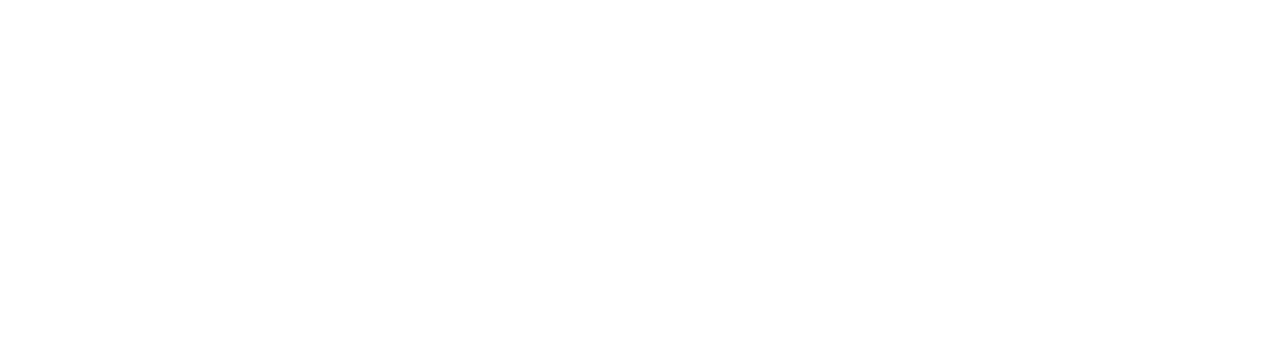
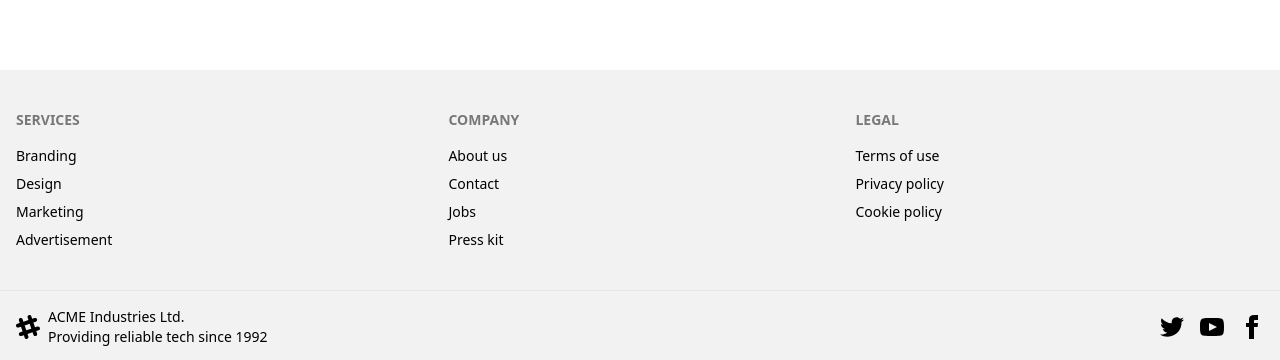
Before and after one commit to parvejpappu100/career-hub, a React (Vite) app: page / in a window 1280 px wide. Shown: the part 1742-2102 px from the top of the page. Before the commit the page ends 1704 px from the top, so only its background shows below. Built offline with nearby package versions, Linux system fonts and the light colour scheme.

Commit message:
added footer

```diff
--- /dev/null
+++ b/src/components/Footer/Footer.jsx
@@ -0,0 +1,45 @@
+import React from 'react';
+
+const Footer = () => {
+    return (
+        <div className='mt-32 bg-base-200'>
+            <footer className="footer p-10 lg:container mx-auto px-4  text-black">
+                <nav>
+                    <h6 className="footer-title">Services</h6>
+                    <a className="link link-hover">Branding</a>
+                    <a className="link link-hover">Design</a>
+                    <a className="link link-hover">Marketing</a>
+                    <a className="link link-hover">Advertisement</a>
+                </nav>
+                <nav>
+                    <h6 className="footer-title">Company</h6>
+                    <a className="link link-hover">About us</a>
+                    <a className="link link-hover">Contact</a>
+                    <a className="link link-hover">Jobs</a>
+                    <a className="link link-hover">Press kit</a>
+                </nav>
+                <nav>
+                    <h6 className="footer-title">Legal</h6>
+                    <a className="link link-hover">Terms of use</a>
+                    <a className="link link-hover">Privacy policy</a>
+                    <a className="link link-hover">Cookie policy</a>
+                </nav>
+            </footer>
+            <footer className="footer px-4 lg:container mx-auto py-4 border-t  text-black border-base-300">
+                <aside className="items-center grid-flow-col">
+                    <svg width="24" height="24" viewBox="0 0 24 24" xmlns="http://www.w3.org/2000/svg" fillRule="evenodd" clipRule="evenodd" className="fill-current"><path d="M22.672 15.226l-2.432.811.841 2.515c.33 1.019-.209 2.127-1.23 2.456-1.15.325-2.148-.321-2.463-1.226l-.84-2.518-5.013 1.677.84 2.517c.391 1.203-.434 2.542-1.831 2.542-.88 0-1.601-.564-1.86-1.314l-.842-2.516-2.431.809c-1.135.328-2.145-.317-2.463-1.229-.329-1.018.211-2.127 1.231-2.456l2.432-.809-1.621-4.823-2.432.808c-1.355.384-2.558-.59-2.558-1.839 0-.817.509-1.582 1.327-1.846l2.433-.809-.842-2.515c-.33-1.02.211-2.129 1.232-2.458 1.02-.329 2.13.209 2.461 1.229l.842 2.515 5.011-1.677-.839-2.517c-.403-1.238.484-2.553 1.843-2.553.819 0 1.585.509 1.85 1.326l.841 2.517 2.431-.81c1.02-.33 2.131.211 2.461 1.229.332 1.018-.21 2.126-1.23 2.456l-2.433.809 1.622 4.823 2.433-.809c1.242-.401 2.557.484 2.557 1.838 0 .819-.51 1.583-1.328 1.847m-8.992-6.428l-5.01 1.675 1.619 4.828 5.011-1.674-1.62-4.829z"></path></svg>
+                    <p>ACME Industries Ltd. <br />Providing reliable tech since 1992</p>
+                </aside>
+                <nav className="md:place-self-center md:justify-self-end">
+                    <div className="grid grid-flow-col gap-4">
+                        <a><svg xmlns="http://www.w3.org/2000/svg" width="24" height="24" viewBox="0 0 24 24" className="fill-current"><path d="M24 4.557c-.883.392-1.832.656-2.828.775 1.017-.609 1.798-1.574 2.165-2.724-.951.564-2.005.974-3.127 1.195-.897-.957-2.178-1.555-3.594-1.555-3.179 0-5.515 2.966-4.797 6.045-4.091-.205-7.719-2.165-10.148-5.144-1.29 2.213-.669 5.108 1.523 6.574-.806-.026-1.566-.247-2.229-.616-.054 2.281 1.581 4.415 3.949 4.89-.693.188-1.452.232-2.224.084.626 1.956 2.444 3.379 4.6 3.419-2.07 1.623-4.678 2.348-7.29 2.04 2.179 1.397 4.768 2.212 7.548 2.212 9.142 0 14.307-7.721 13.995-14.646.962-.695 1.797-1.562 2.457-2.549z"></path></svg></a>
+                        <a><svg xmlns="http://www.w3.org/2000/svg" width="24" height="24" viewBox="0 0 24 24" className="fill-current"><path d="M19.615 3.184c-3.604-.246-11.631-.245-15.23 0-3.897.266-4.356 2.62-4.385 8.816.029 6.185.484 8.549 4.385 8.816 3.6.245 11.626.246 15.23 0 3.897-.266 4.356-2.62 4.385-8.816-.029-6.185-.484-8.549-4.385-8.816zm-10.615 12.816v-8l8 3.993-8 4.007z"></path></svg></a>
+                        <a><svg xmlns="http://www.w3.org/2000/svg" width="24" height="24" viewBox="0 0 24 24" className="fill-current"><path d="M9 8h-3v4h3v12h5v-12h3.642l.358-4h-4v-1.667c0-.955.192-1.333 1.115-1.333h2.885v-5h-3.808c-3.596 0-5.192 1.583-5.192 4.615v3.385z"></path></svg></a>
+                    </div>
+                </nav>
+            </footer>
+        </div>
+    );
+};
+
+export default Footer;
--- a/src/components/LayOut/Main.jsx
+++ b/src/components/LayOut/Main.jsx
@@ -1,12 +1,14 @@
 import React from 'react';
 import Header from '../Header/Header';
 import { Outlet } from 'react-router-dom';
+import Footer from '../Footer/Footer';
 
 const Main = () => {
     return (
         <div>
             <Header></Header>
             <Outlet></Outlet>
+            <Footer></Footer>
         </div>
     );
 };
```
